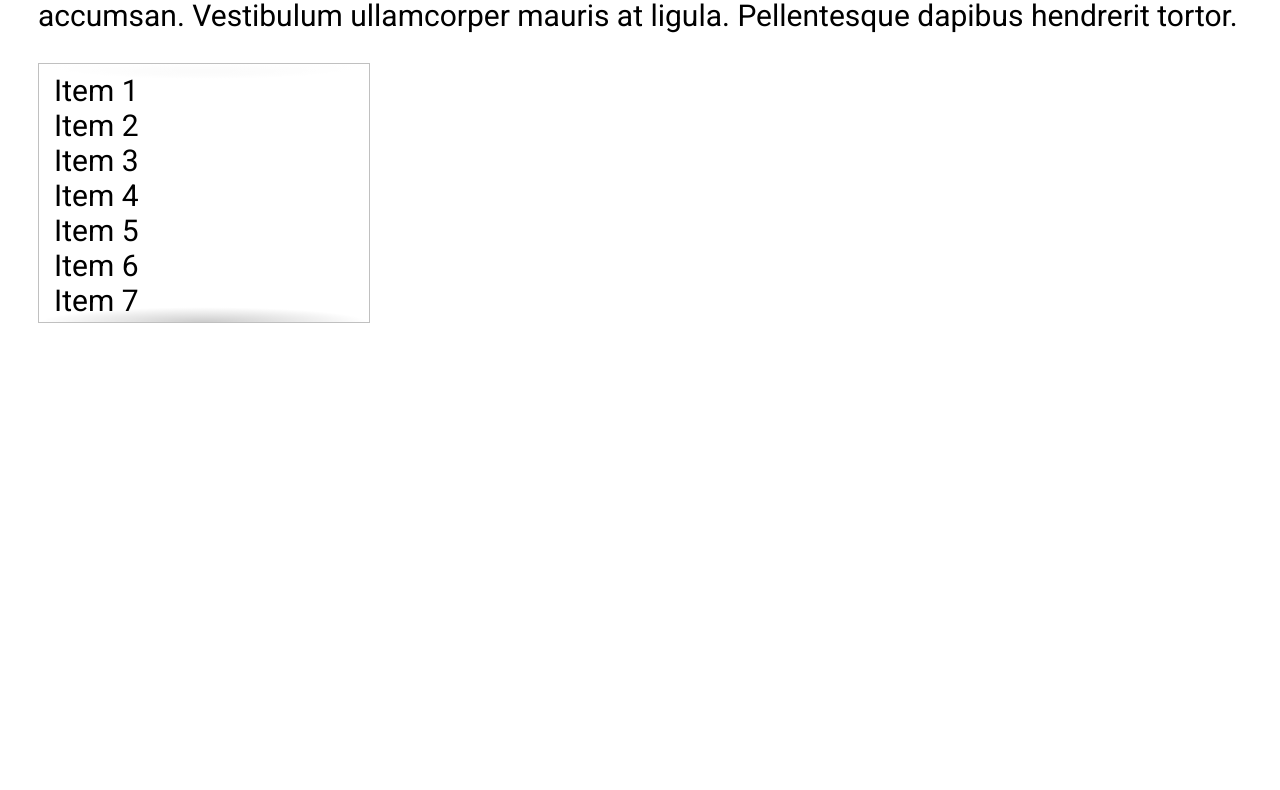
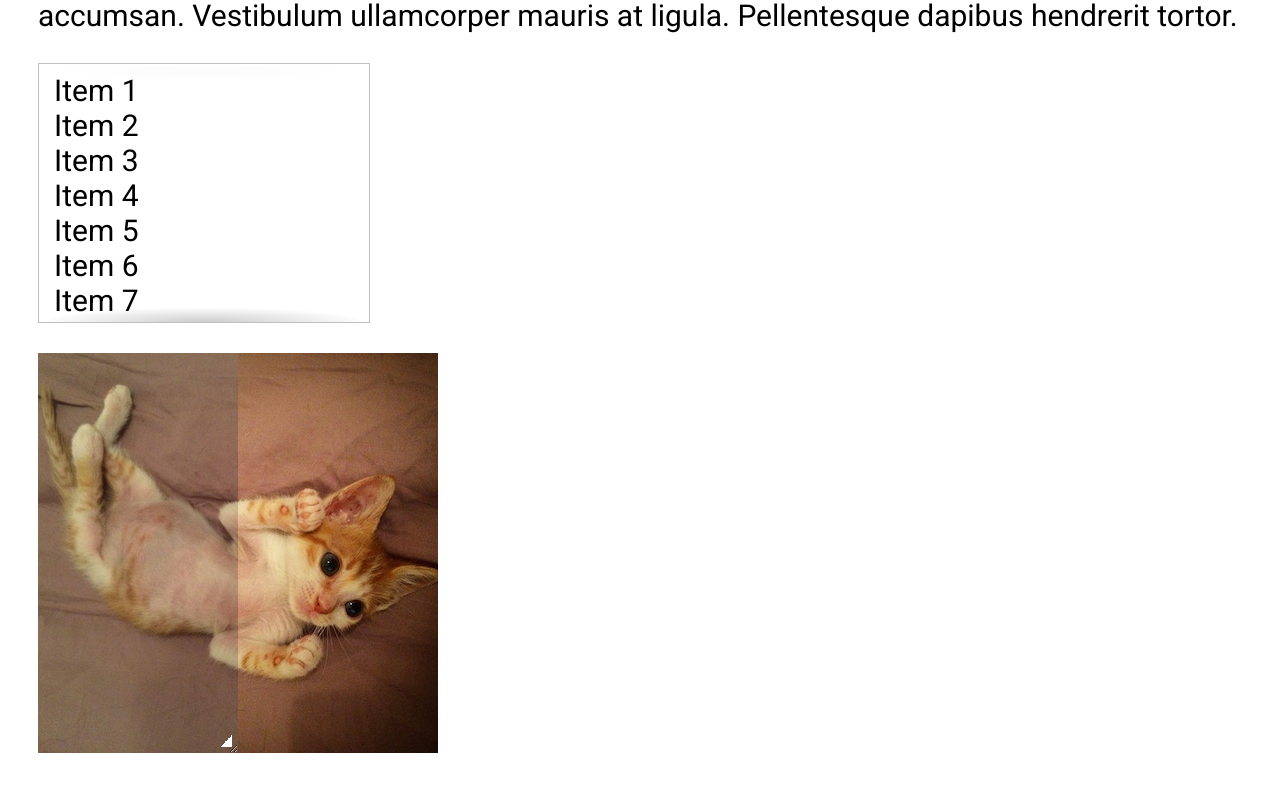
Before and after one commit to ht89/css-secrets, an Angular app: page /user-experience in a window 1280 px wide. Shown: the part 959-1749 px from the top of the page. Before the commit the page ends 1312 px from the top, so only its background shows below. Built offline with nearby package versions, Linux system fonts and the light colour scheme.

Commit message:
image comparison slider

```diff
--- a/src/app/user-experience/user-experience.component.html
+++ b/src/app/user-experience/user-experience.component.html
@@ -42,3 +42,11 @@ nibh placerat accumsan. Vestibulum ullamcorper mauris at ligula. Pellentesque da
     <li>Item 9</li>
     <li>Item 10</li>
 </ul>
+
+<div class="image-slider">
+    <!-- put the resizable image inside a div to not distort it when resizing -->
+    <div>
+        <img src="assets/img/adamcatlace-before.jpg" alt="Before Img">
+    </div>
+    <img src="assets/img/adamcatlace.jpg" alt="After Img">
+</div>
--- a/src/app/user-experience/user-experience.component.scss
+++ b/src/app/user-experience/user-experience.component.scss
@@ -114,10 +114,40 @@ ul {
         the linear-gradient acts as a mask that covers the radial-gradient when scrolling to the top &
         shows the radial-gradient when scrolling down
     */
-    background: linear-gradient(white, rgba(255, 255, 255, 0)) 0 0 / 100% 50px,
-    radial-gradient(at top, rgba(0, 0, 0, .2), transparent 70%) 0 0 / 100% 15px,
-    linear-gradient(to top, white, rgba(255, 255, 255, 0)) bottom / 100% 50px,
-    radial-gradient(at bottom, rgba(0, 0, 0, .2), transparent 70%) bottom / 100% 15px;
+    background: linear-gradient(white, rgba(255, 255, 255, 0)) 0 0 / 100% 50px, radial-gradient(at top, rgba(0, 0, 0, .2), transparent 70%) 0 0 / 100% 15px, linear-gradient(to top, white, rgba(255, 255, 255, 0)) bottom / 100% 50px, radial-gradient(at bottom, rgba(0, 0, 0, .2), transparent 70%) bottom / 100% 15px;
     background-repeat: no-repeat;
     background-attachment: local, scroll, local, scroll; // local: applied at the top, scroll: applied when scrolling
 }
+
+.image-slider {
+    position: relative;
+    display: inline-block; // before image
+    &>div {
+        position: absolute;
+        top: 0;
+        bottom: 0;
+        left: 0;
+        width: 50%; // initial width
+        overflow: hidden;
+        resize: horizontal; // can be vertical. this is disabled by default.
+        max-width: 100%; // ensure the before image cannot be dragged outside the container
+        /* overlay on top of the resize handler at the bottom right corner of before image */
+        &:before {
+            content: '';
+            position: absolute;
+            bottom: 0;
+            right: 0;
+            width: 12px;
+            height: 12px;
+            cursor: ew-resize;
+            /* display the triangle as the resize handler */
+            padding: 6px;
+            background: linear-gradient(-45deg, white 50%, transparent 0);
+            background-clip: content-box;
+        }
+    }
+    img {
+        display: block;
+        user-select: none; // prevent the images being pointlessly selected when failing to grab the resize handler
+    }
+}
```
Also changed, not shown: src/assets/img/adamcatlace-before.jpg (added), src/assets/img/adamcatlace.jpg (added).
